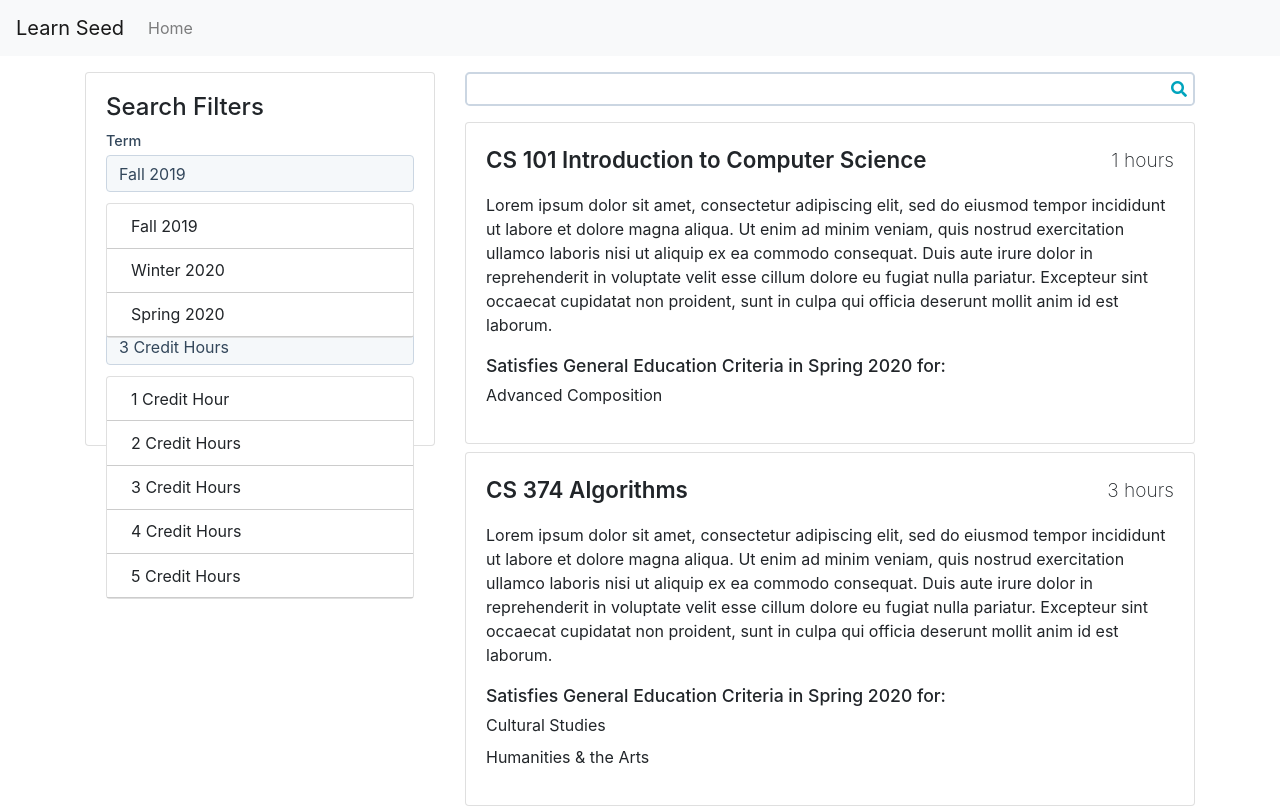
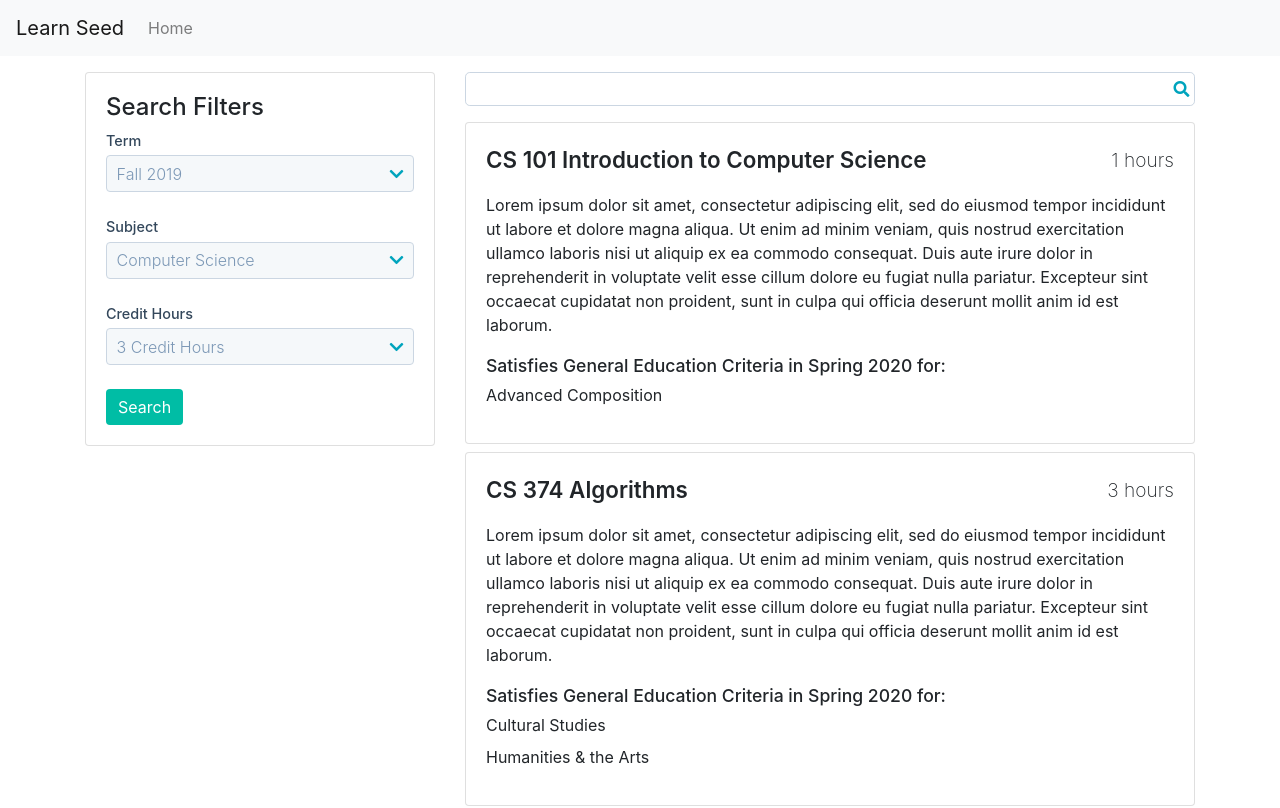
Before and after one commit to Stutive/stutive-ui, a React (Create React App) app: page / in a window 1280 px wide. Shown: the top 808 px of the page. Built offline with nearby package versions, Linux system fonts and the light colour scheme.

Commit message:
Jesus christ i hate UISelect

```diff
--- a/src/UIComponents/inputs/UISelect.js
+++ b/src/UIComponents/inputs/UISelect.js
@@ -8,61 +8,22 @@ import useHandleClickOutside from '../lib/useHandleClickOutside';
 
 import * as Tokens from '../../constants/tokens';
 
-import UISelectOptions from './UISelectDropdown';
+import UISelectDropdown from './UISelectDropdown';
 import UIIcon from '../icon/UIIcon';
+import UISelectButtonAnchor from './UISelectButtonAnchor';
+import { UIUnwrappedTextInput } from './UITextInput';
 
-const ButtonAnchor = styled(Button)`
-  z-index: ${Tokens.QUAD_LAYER};
-  width: 100%;
-  height: 2.3rem;
-  color: ${Tokens.OBSIDIAN};
-  text-align: left;
-  background-color: ${Tokens.GYPSUM};
-  border: 1px solid ${Tokens.BATTLESHIP};
-  &:hover {
-    background-color: ${Tokens.GYPSUM};
-    border: 2px solid ${Tokens.BATTLESHIP};
-    color: ${Tokens.OBSIDIAN};
-  }
-  &:active {
-    background-color: ${Tokens.GYPSUM} !important;
-    border: 2px solid ${Tokens.CALYPSO} !important;
-    color: ${Tokens.OBSIDIAN} !important;
-  }
-  &:focus {
-    background-color: ${Tokens.GYPSUM} !important;
-    color: ${Tokens.OBSIDIAN};
-  }
-`;
+const EMPTY_FUNCTION = () => {};
 
-const InputAnchor = styled.input`
-  z-index: ${Tokens.QUAD_LAYER};
-  width: 100%;
-  border-radius: 0.3rem;
-  border: 2px solid ${Tokens.BATTLESHIP};
-  padding: 0.2rem 0.4rem;
-  &:focus {
-    border: 2px solid ${Tokens.CALYPSO_MEDIUM};
-    outline: none !important;
-  }
-`;
-
-const AnchorIconRight = styled(UIIcon)`
-  position: absolute;
-  right: 10px;
-  top: 50%;
-  transform: translateY(-50%);
-`;
-
-const getTextFromValue = (options, value) => {
-  let text = null;
-  (options || []).forEach(option => {
-    if (option.value === value) {
-      text = option.text;
-      return;
+const getOptionFromValue = (options, value) => {
+  let option = null;
+  options.forEach(_option => {
+    if (_option.value === value) {
+      option = _option;
     }
+    return;
   });
-  return text;
+  return option;
 };
 
 const UISearchInput = ({
@@ -73,83 +34,102 @@ const UISearchInput = ({
   searchable,
   ...props
 }) => {
-  const [searchQuery, setSearchQuery] = useState('');
-  const handleSearchChange = e => setSearchQuery(e.target.value);
-
-  const [value, setValue] = useState(null);
-  const makeHandleOptionSelect = value => () => {
-    onChange(value);
-    setValue(value);
-    setSearchQuery(getTextFromValue(options, value));
-    handleHideOptions();
+  const [showDropdown, setShowDropdown] = useState(false);
+  const handleShowDropdown = () => {
+    setShowDropdown(true);
   };
-
-  const [showOptions, setShowOptions] = useState(false);
-  const handleShowOptions = () => {
-    setShowOptions(true);
+  const handleHideDropdown = () => {
+    setShowDropdown(false);
   };
-  const handleHideOptions = () => {
-    setShowOptions(false);
-  };
-  const handleToggleOptions = () => {
-    if (showOptions) {
-      handleHideOptions();
+  const handleToggleShowDropdown = () => {
+    if (showDropdown) {
+      handleHideDropdown();
     } else {
-      handleShowOptions();
+      handleShowDropdown();
     }
   };
 
-  const [highlightedValue, setHighlightedValue] = useState(null);
-  const makeHandleOptionHighlight = (value, index) => () => {
-    setHighlightedValue(value);
+  const [query, setQuery] = useState(null);
+  const handleChange = e => {
+    const newQuery = e.target.value;
+    if (query === '' && newQuery !== '') {
+      handleShowDropdown();
+    } else if (query !== '' && newQuery === '') {
+      handleHideDropdown();
+    }
+    setQuery(newQuery);
+  };
+  const handleClear = () => setQuery('');
+
+  const [selectedText, setSelectedText] = useState('');
+  const handleSelect = value => {
+    const option = getOptionFromValue(options, value);
+    setSelectedText(option.text);
+    onChange(value);
+    handleHideDropdown();
+    if (anchorType === 'input') {
+      setQuery(option.text);
+    }
+  };
+  const handleDeselect = () => {
+    onChange(null);
+    setSelectedText('');
   };
 
-  const renderOptions = () => (
-    <UISelectOptions
-      anchorType={anchorType}
-      options={options}
-      handleSearchChange={handleSearchChange}
-      highlightedValue={highlightedValue}
-      makeHandleOptionHighlight={makeHandleOptionHighlight}
-      makeHandleOptionSelect={makeHandleOptionSelect}
-      searchable={searchable}
-      searchQuery={searchQuery}
-      showOptions={showOptions}
-    />
-  );
+  const getIconRight = () => {
+    let iconProps = {
+      color: Tokens.CALYPSO,
+      size: 'small'
+    };
+
+    if (selectedText !== '') {
+      return (
+        <UIIcon {...iconProps} name="fas fa-times" onClick={handleDeselect} />
+      );
+    }
+
+    if (anchorType === 'input') {
+      const name = query ? 'fas fa-times' : 'fas fa-search';
+      const handleClick = query ? handleClear : EMPTY_FUNCTION;
+      return <UIIcon {...iconProps} name={name} onClick={handleClick} />;
+    }
+
+    let name = showDropdown ? 'fas fa-chevron-up' : 'fas fa-chevron-down';
+    return (
+      <UIIcon {...iconProps} name={name} onClick={handleToggleShowDropdown} />
+    );
+  };
+
+  const renderedAnchor =
+    anchorType === 'input' ? (
+      <UIUnwrappedTextInput
+        autocomplete={'off'}
+        placeholder={placeholder}
+        value={query}
+        onChange={handleChange}
+        iconRight={getIconRight(anchorType, showDropdown)}
+      />
+    ) : (
+      <UISelectButtonAnchor
+        placeholder={placeholder}
+        value={selectedText}
+        onClick={handleToggleShowDropdown}
+        iconRight={getIconRight(anchorType, showDropdown)}
+      />
+    );
 
   const wrapperRef = useRef(null);
-  useHandleClickOutside(wrapperRef, handleHideOptions);
-  const selectedOptionText = getTextFromValue(options, value);
+  useHandleClickOutside(wrapperRef, handleHideDropdown);
   return (
     <div ref={wrapperRef} style={{ position: 'relative' }} {...props}>
-      {anchorType === 'input' && (
-        <div style={{ position: 'relative' }}>
-          <InputAnchor
-            onChange={handleSearchChange}
-            onFocus={handleShowOptions}
-            value={searchQuery}
-            placeholder={placeholder}
-            style={{
-              paddingRight: '2em'
-            }}
-          />
-          <AnchorIconRight
-            onClick={
-              searchQuery === '' ? handleShowOptions : () => setSearchQuery('')
-            }
-            color={searchQuery === '' ? Tokens.CALYPSO : Tokens.EERIE}
-            name={searchQuery === '' ? 'fas fa-search' : 'fas fa-times'}
-            size="small"
-          />
-        </div>
-      )}
-      {anchorType === 'button' && (
-        <ButtonAnchor onClick={handleToggleOptions}>
-          {selectedOptionText || placeholder}
-        </ButtonAnchor>
-      )}
-      {renderOptions()}
+      {renderedAnchor}
+      <UISelectDropdown
+        options={options}
+        onSelect={handleSelect}
+        searchable={searchable && anchorType !== 'input'}
+        show={showDropdown}
+        withQuery={query}
+      />
     </div>
   );
 };
--- a/src/UIComponents/inputs/UISelectButtonAnchor.js
+++ b/src/UIComponents/inputs/UISelectButtonAnchor.js
@@ -13,7 +13,7 @@ const EMPTY_FUNCTION = () => {};
 
 const ButtonAnchor = styled(Button)`
   z-index: ${Tokens.QUAD_LAYER};
-  padding: 0.2rem 0.4rem;
+  padding: 0.2rem 0.6rem;
   width: 100%;
   height: 2.3rem;
   color: ${Tokens.OBSIDIAN};
@@ -68,17 +68,15 @@ const UISelectButtonAnchor = ({
   }
 
   const renderedText = value ? (
-    <ValueText>{value}</ValueText>
+    <ValueText onClick={onClick}>{value}</ValueText>
   ) : (
-    <PlaceholderText>{placeholder}</PlaceholderText>
+    <PlaceholderText onClick={onClick}>{placeholder}</PlaceholderText>
   );
 
   return (
-    <div className="p-2">
-      <ButtonAnchor>
-        <UIFlex align="center">{[renderedText, renderedIconRight]}</UIFlex>
-      </ButtonAnchor>
-    </div>
+    <ButtonAnchor>
+      <UIFlex align="center">{[renderedText, renderedIconRight]}</UIFlex>
+    </ButtonAnchor>
   );
 };
 
--- a/src/UIComponents/inputs/UISelectDropdown.js
+++ b/src/UIComponents/inputs/UISelectDropdown.js
@@ -39,7 +39,9 @@ const UISelectDropdown = ({
   dropdownHeaderTitle = null,
   options = [],
   searchable = false,
-  onSelect = EMPTY_FUNCTION
+  onSelect = EMPTY_FUNCTION,
+  withQuery = null,
+  show
 }) => {
   const makeHandleSelect = value => () => onSelect(value);
 
@@ -48,20 +50,53 @@ const UISelectDropdown = ({
     setFocusedOption(value);
   };
 
+  const [query, setQuery] = useState('');
+  const handleChange = e => setQuery(e.target.value);
+  const handleClear = () => {
+    setQuery('');
+  };
+
   const renderedHeader = dropdownHeaderTitle && (
     <HeaderTitleWrapper>{dropdownHeaderTitle}</HeaderTitleWrapper>
   );
+
+  const getSearchInputRightIcon = () => {
+    return query ? (
+      <UIIcon
+        color={Tokens.CALYPSO}
+        name="fas fa-times"
+        size="small"
+        onClick={handleClear}
+      />
+    ) : (
+      <UIIcon color={Tokens.CALYPSO} name="fas fa-search" size="small" />
+    );
+  };
   const renderedSearchInput = searchable && (
     <SearchInputWrapper>
       <UIUnwrappedTextInput
-        iconRight={props => (
-          <UIIcon name="fas fa-search" size="small" {...props} />
-        )}
+        onChange={handleChange}
+        value={query}
+        iconRight={getSearchInputRightIcon()}
       />
     </SearchInputWrapper>
   );
 
-  const renderedOptions = options.map(option => {
+  const renderOptions = () => {
+    const loweredQuery =
+      (withQuery && withQuery.toLowerCase()) || query.toLowerCase();
+    let renderedOptions = options
+      .filter(option => {
+        if (!loweredQuery || loweredQuery.length === 0) {
+          return true;
+        }
+
+        return (
+          (option.text || '').toLowerCase().includes(loweredQuery) ||
+          (option.value || '').toLowerCase().includes(loweredQuery)
+        );
+      })
+      .map(option => {
         const { value } = option;
 
         const handleFocus = makeHandleFocus(value);
@@ -82,15 +117,17 @@ const UISelectDropdown = ({
           />
         );
       });
+    if (renderedOptions.length === 0) {
+      renderedOptions = <UISelectOption key="no-options" text="No results" />;
+    }
+    return renderedOptions;
+  };
 
-  if (options.length === 0 && !renderedHeader && !renderedSearchInput) {
-    //  TODO: render something when there are no available options
-    return null;
-  }
+  if (!show) return null;
 
   return (
     <DropdownCard>
-      {[renderedHeader, renderedSearchInput, renderedOptions]}
+      {[renderedHeader, renderedSearchInput, renderOptions()]}
     </DropdownCard>
   );
 };
--- a/src/UIComponents/inputs/UITextInput.js
+++ b/src/UIComponents/inputs/UITextInput.js
@@ -1,4 +1,4 @@
-import React, { useRef } from 'react';
+import React from 'react';
 import styled from 'styled-components';
 
 import UIIcon from '../icon/UIIcon';
@@ -40,9 +40,15 @@ export const UIUnwrappedTextInput = ({
     renderedIconRight = iconRight;
   }
   return (
-    <InputBorder {...props}>
+    <InputBorder>
       <UIFlex align="center">
-        <Input type="text" name="hi" ref={textInputRef} />
+        <Input
+          autoComplete="off"
+          type="text"
+          name="hi"
+          ref={textInputRef}
+          {...props}
+        />
         {renderedIconRight}
       </UIFlex>
     </InputBorder>
```
Also changed, not shown: 1 other file (tests, documents, lock files or other folders). Lines whose indentation alone changed are shown as unchanged.
